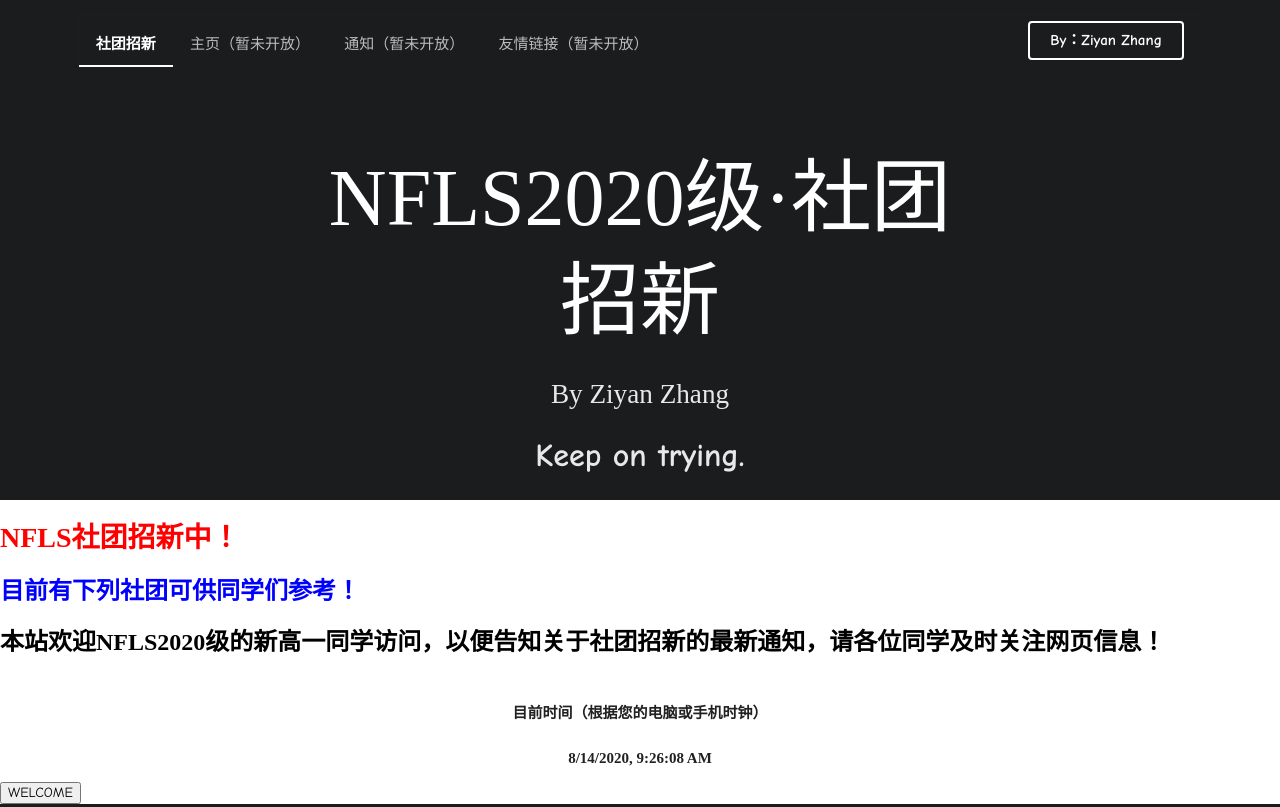
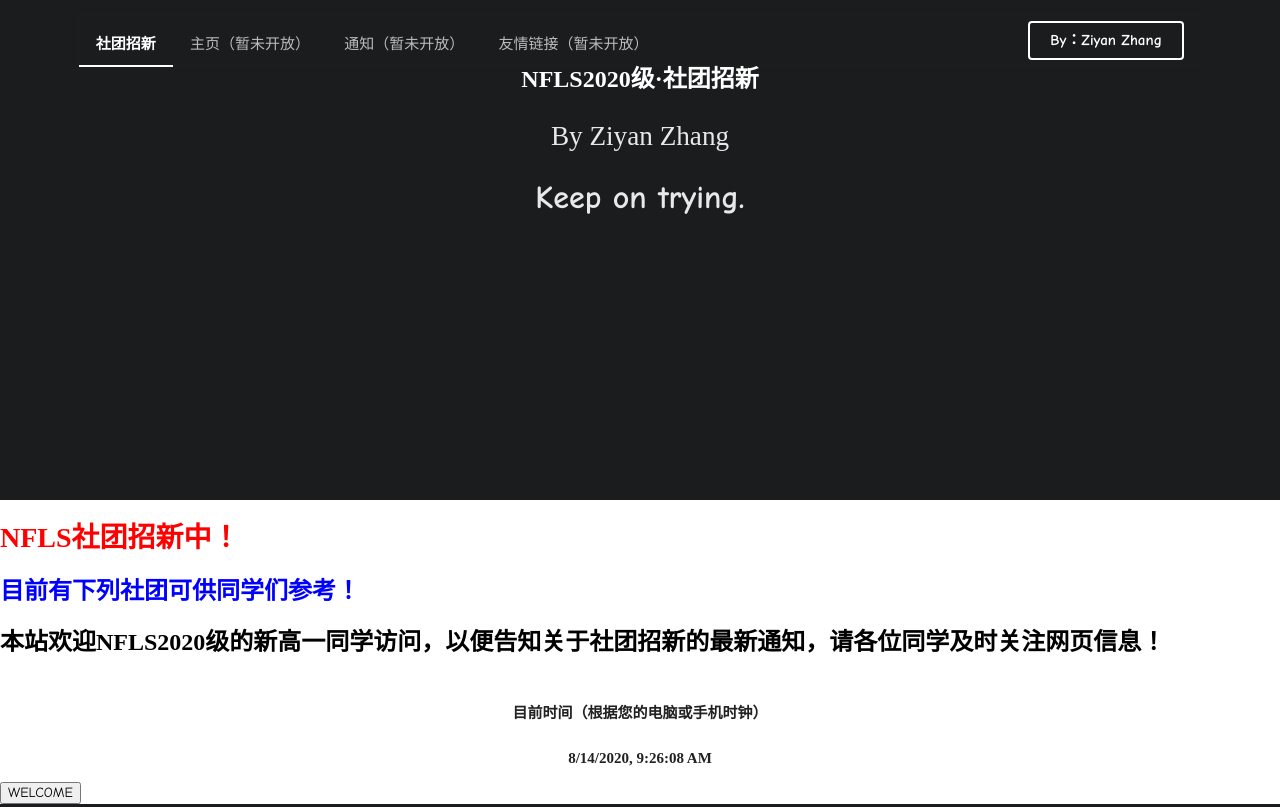
Before and after one commit to hogwards-school/homepage, a plain HTML site: page index.html in a window 1280 px wide. Shown: the top 807 px of the page. Drawn offline with nearby package versions, Linux system fonts and the light colour scheme.

Commit message:
Update index.html

```diff
--- a/index.html
+++ b/index.html
@@ -124,7 +124,7 @@ function show_info()
             </div>
 
             <div class="ui text container">
-                <h1 class="ui inverted header" style="font-family:STXinWei">NFLS2020级·社团招新</h1>
+                <h2 class="ui inverted header" style="font-family:STXinWei">NFLS2020级·社团招新</h1>
                 <h2 style="font-family:STXinwei">
                     By Ziyan Zhang
                 </h1>
```
